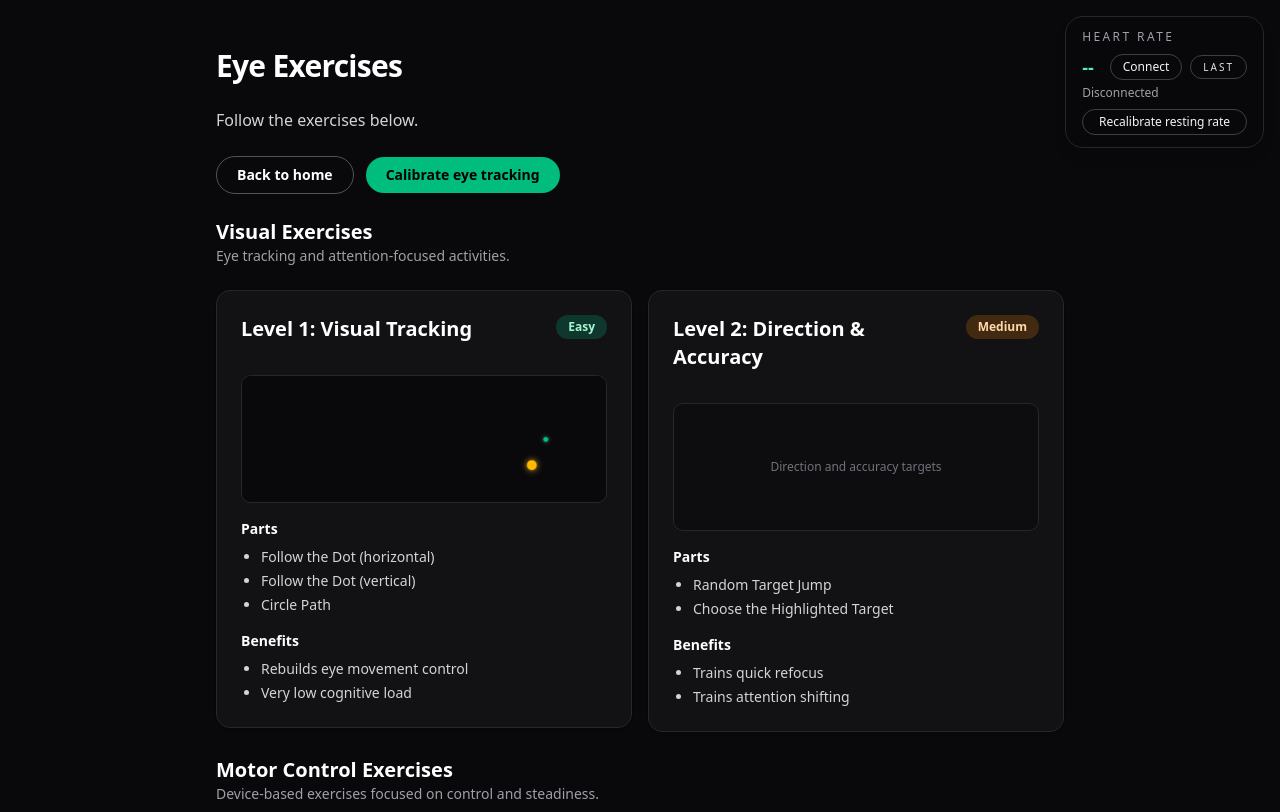
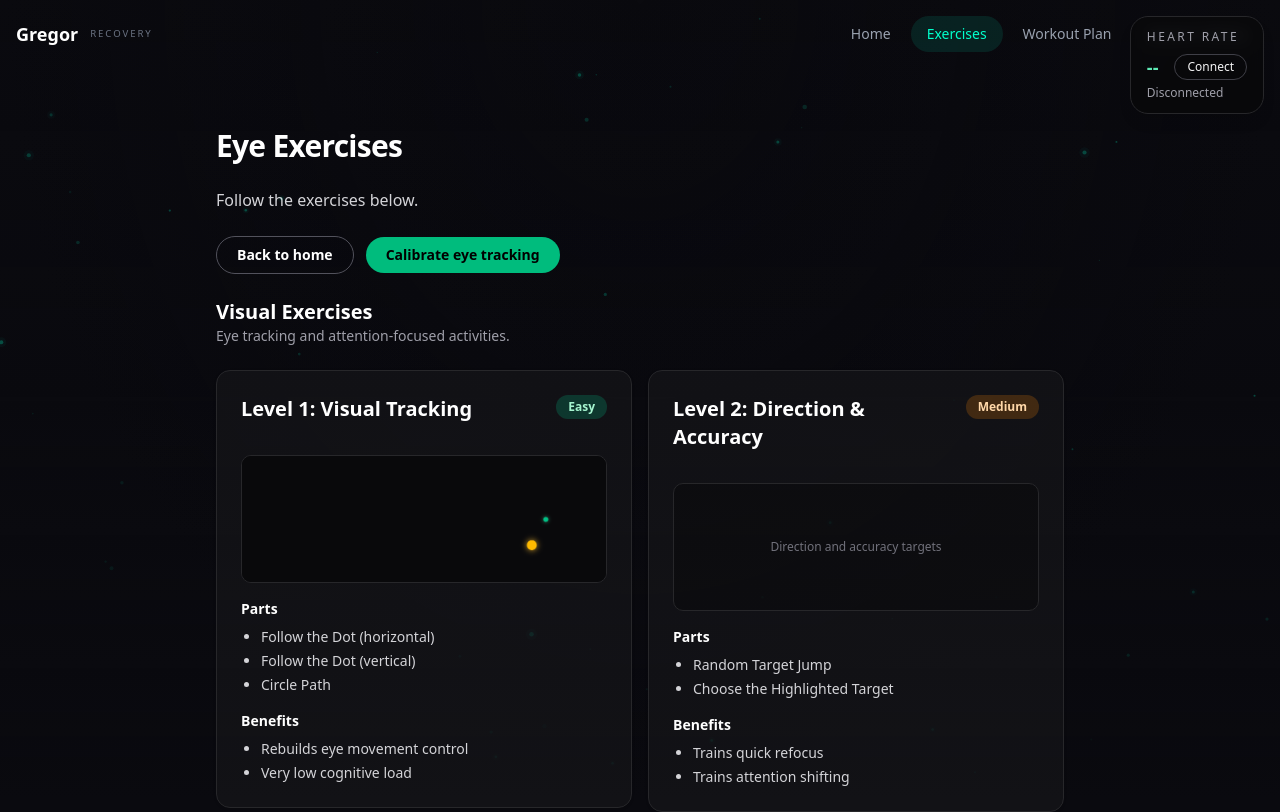
Before and after one commit to EricBalanecki/Telus-Hack-TBI-Gregor, a Next.js app in the folder frontend/: page /exercises in a window 1280 px wide. Shown: the top 812 px of the page. Built offline with nearby package versions, Linux system fonts and the light colour scheme.

Commit message:
new background

```diff
--- a/frontend/src/app/exercises/page.tsx
+++ b/frontend/src/app/exercises/page.tsx
@@ -59,7 +59,7 @@ export default function ExercisesPage() {
   ];
 
   return (
-    <div className="min-h-screen bg-zinc-950 text-white">
+    <div className="min-h-screen text-white">
       <main className="mx-auto flex min-h-screen w-full max-w-4xl flex-col gap-6 px-6 py-12 text-left">
         <h1 className="text-3xl font-semibold tracking-tight">Eye Exercises</h1>
         <p className="text-base text-zinc-300">Follow the exercises below.</p>
--- a/frontend/src/app/layout.tsx
+++ b/frontend/src/app/layout.tsx
@@ -1,7 +1,7 @@
 import type { Metadata } from "next";
 import { Geist, Geist_Mono } from "next/font/google";
 import "./globals.css";
-import HeartRateOverlay from "@/components/heart-rate-overlay";
+import AppShell from "@/components/app-shell";
 
 const geistSans = Geist({
 	variable: "--font-geist-sans",
@@ -28,8 +28,7 @@ export default function RootLayout({
       <body
         className={`${geistSans.variable} ${geistMono.variable} antialiased`}
       >
-        <HeartRateOverlay />
-				{children}
+        <AppShell>{children}</AppShell>
       </body>
     </html>
 	);
--- a/frontend/src/app/page.tsx
+++ b/frontend/src/app/page.tsx
@@ -2,7 +2,7 @@ import Link from "next/link";
 
 export default function Home() {
   return (
-    <div className="relative min-h-screen bg-zinc-950 text-white">
+    <div className="relative min-h-screen text-white">
       <main className="flex min-h-screen flex-col items-center justify-center gap-4 px-6 text-center">
         <h1 className="text-3xl font-semibold tracking-tight">Webgazer Home</h1>
         <p className="max-w-xl text-base text-zinc-300">
--- /dev/null
+++ b/frontend/src/components/app-navbar.tsx
@@ -0,0 +1,116 @@
+"use client";
+
+import Link from "next/link";
+import { usePathname } from "next/navigation";
+import { useEffect, useState } from "react";
+import { Menu, X } from "lucide-react";
+
+type NavLink = {
+  path: string;
+  label: string;
+  badge?: string;
+};
+
+const navLinks: NavLink[] = [
+  { path: "/", label: "Home" },
+  { path: "/exercises", label: "Exercises" },
+  { path: "/workout-plan", label: "Workout Plan" },
+  { path: "/progress", label: "Session History" },
+];
+
+export default function AppNavbar() {
+  const [isMenuOpen, setIsMenuOpen] = useState(false);
+  const [isScrolled, setIsScrolled] = useState(false);
+  const pathname = usePathname();
+
+  useEffect(() => {
+    const handleScroll = () => setIsScrolled(window.scrollY > 20);
+    window.addEventListener("scroll", handleScroll);
+    return () => window.removeEventListener("scroll", handleScroll);
+  }, []);
+
+  useEffect(() => {
+    setIsMenuOpen(false);
+    window.scrollTo(0, 0);
+  }, [pathname]);
+
+  const isActive = (path: string) => {
+    if (path === "/") return pathname === "/";
+    return pathname.startsWith(path);
+  };
+
+  return (
+    <header
+      className={`fixed left-0 right-0 top-0 z-50 transition-all duration-300 ${
+        isScrolled || isMenuOpen
+          ? "bg-[#0a0a0f]/90 backdrop-blur-xl border-b border-white/5"
+          : "bg-transparent"
+      }`}
+    >
+      <nav className="container mx-auto px-4 py-4">
+        <div className="flex items-center justify-between">
+          <Link href="/" className="flex items-center gap-3 group">
+            <span className="text-lg font-semibold text-white">
+              Gregor
+            </span>
+            <span className="hidden sm:inline-flex text-[0.6rem] uppercase tracking-[0.2em] text-gray-500">
+              Recovery
+            </span>
+          </Link>
+
+          <div className="hidden md:flex items-center gap-1">
+            {navLinks.map((link) => (
+              <Link
+                key={link.path}
+                href={link.path}
+                className={`relative px-4 py-2 rounded-full text-sm transition-all duration-200 ${
+                  isActive(link.path)
+                    ? "text-[#00ffcc] bg-[#00ffcc]/10"
+                    : "text-gray-400 hover:text-white hover:bg-white/5"
+                }`}
+              >
+                {link.label}
+                {link.badge && (
+                  <span className="absolute -top-1 -right-1 px-1.5 py-0.5 text-[0.6rem] font-bold uppercase tracking-wider bg-[#00ffcc] text-black rounded-full">
+                    {link.badge}
+                  </span>
+                )}
+              </Link>
+            ))}
+          </div>
+
+          <button
+            className="md:hidden p-2 rounded-full border border-white/10 bg-white/5 transition-colors hover:bg-white/10"
+            onClick={() => setIsMenuOpen((prev) => !prev)}
+            aria-label="Toggle navigation"
+          >
+            {isMenuOpen ? <X size={20} /> : <Menu size={20} />}
+          </button>
+        </div>
+
+        {isMenuOpen && (
+          <div className="md:hidden mt-4 pb-4 space-y-1 border-t border-white/5 pt-4">
+            {navLinks.map((link) => (
+              <Link
+                key={link.path}
+                href={link.path}
+                className={`flex items-center gap-2 py-3 px-4 rounded-xl text-sm transition-colors ${
+                  isActive(link.path)
+                    ? "text-[#00ffcc] bg-[#00ffcc]/10"
+                    : "text-gray-400 hover:text-white hover:bg-white/5"
+                }`}
+              >
+                {link.label}
+                {link.badge && (
+                  <span className="px-1.5 py-0.5 text-[0.6rem] font-bold uppercase tracking-wider bg-[#00ffcc] text-black rounded-full">
+                    {link.badge}
+                  </span>
+                )}
+              </Link>
+            ))}
+          </div>
+        )}
+      </nav>
+    </header>
+  );
+}
--- /dev/null
+++ b/frontend/src/components/app-shell.tsx
@@ -0,0 +1,37 @@
+"use client";
+
+import { ReactNode } from "react";
+import { usePathname } from "next/navigation";
+import AppNavbar from "@/components/app-navbar";
+import SpaceField from "@/components/space-field";
+import HeartRateOverlay from "@/components/heart-rate-overlay";
+
+type AppShellProps = {
+  children: ReactNode;
+};
+
+export default function AppShell({ children }: AppShellProps) {
+  const pathname = usePathname();
+  const showNavbar = !pathname.startsWith("/exercises/");
+
+  return (
+    <div
+      className={`min-h-screen text-white overflow-x-hidden ${
+        showNavbar ? "bg-[#0a0a0f]" : "bg-zinc-950"
+      }`}
+    >
+      {showNavbar && (
+        <>
+          <SpaceField />
+          <div className="pointer-events-none fixed inset-0 z-[1] bg-gradient-to-b from-[#0a0a0f]/30 via-transparent to-[#0a0a0f]/60" />
+          <div className="pointer-events-none fixed inset-0 z-[1] bg-[radial-gradient(ellipse_at_top,_transparent_0%,_rgba(10,10,15,0.4)_70%)]" />
+        </>
+      )}
+      {showNavbar && <AppNavbar />}
+      <main className={`relative z-10 ${showNavbar ? "pt-20" : ""}`}>
+        {children}
+      </main>
+      <HeartRateOverlay />
+    </div>
+  );
+}
--- a/frontend/src/components/heart-rate-overlay.tsx
+++ b/frontend/src/components/heart-rate-overlay.tsx
@@ -258,6 +258,9 @@ export default function HeartRateOverlay({
   }, [disconnect, lastDeviceName]);
 
   const startCalibration = useCallback(() => {
+    if (status !== "Connected") {
+      return;
+    }
     setRestingRate(null);
     restingRateRef.current = null;
     setShowBreakAlert(false);
@@ -294,7 +297,7 @@ export default function HeartRateOverlay({
         return prev - 1;
       });
     }, 1000);
-  }, []);
+  }, [status]);
 
   useEffect(() => {
     if (!enabled) {
@@ -400,13 +403,6 @@ export default function HeartRateOverlay({
             >
               {status === "Connected" ? "Reconnect" : "Connect"}
             </button>
-            <button
-              className="rounded-full border border-zinc-700 px-3 py-1 text-[10px] uppercase tracking-[0.2em] text-zinc-200 hover:border-emerald-400 hover:text-emerald-200"
-              onClick={reconnectLastDevice}
-              type="button"
-            >
-              Last
-            </button>
           </div>
         </div>
         <div className="mt-1 text-xs text-zinc-400">{status}</div>
@@ -420,7 +416,7 @@ export default function HeartRateOverlay({
             Last device: {lastDeviceName}
           </div>
         )}
-        {!isCalibrating && (
+        {!isCalibrating && status === "Connected" && (
           <button
             className="mt-2 w-full rounded-full border border-zinc-700 px-3 py-1 text-xs text-zinc-100 hover:border-emerald-400 hover:text-emerald-200"
             onClick={startCalibration}
--- /dev/null
+++ b/frontend/src/components/space-field.tsx
@@ -0,0 +1,151 @@
+"use client";
+
+import { useEffect, useRef } from "react";
+
+interface Particle {
+  x: number;
+  y: number;
+  baseX: number;
+  baseY: number;
+  size: number;
+  opacity: number;
+  speedX: number;
+  speedY: number;
+  phase: number;
+}
+
+export default function SpaceField() {
+  const canvasRef = useRef<HTMLCanvasElement>(null);
+  const mouseRef = useRef({ x: -1000, y: -1000 });
+  const particlesRef = useRef<Particle[]>([]);
+
+  useEffect(() => {
+    const canvas = canvasRef.current;
+    if (!canvas) {
+      return;
+    }
+
+    const ctx = canvas.getContext("2d");
+    if (!ctx) {
+      return;
+    }
+
+    let animationId: number;
+    let time = 0;
+
+    const resize = () => {
+      canvas.width = window.innerWidth;
+      canvas.height = window.innerHeight;
+      initParticles();
+    };
+
+    const initParticles = () => {
+      particlesRef.current = [];
+      const count = Math.floor((canvas.width * canvas.height) / 18000);
+
+      for (let i = 0; i < count; i += 1) {
+        const x = Math.random() * canvas.width;
+        const y = Math.random() * canvas.height;
+        particlesRef.current.push({
+          x,
+          y,
+          baseX: x,
+          baseY: y,
+          size: Math.random() * 1.8 + 0.5,
+          opacity: Math.random() * 0.35 + 0.1,
+          speedX: (Math.random() - 0.5) * 0.08,
+          speedY: (Math.random() - 0.5) * 0.06,
+          phase: Math.random() * Math.PI * 2,
+        });
+      }
+    };
+
+    const handleMouseMove = (event: MouseEvent) => {
+      mouseRef.current = { x: event.clientX, y: event.clientY };
+    };
+
+    const handleMouseLeave = () => {
+      mouseRef.current = { x: -1000, y: -1000 };
+    };
+
+    const animate = () => {
+      time += 0.01;
+      ctx.clearRect(0, 0, canvas.width, canvas.height);
+
+      const mouse = mouseRef.current;
+      const interactionRadius = 150;
+
+      for (const particle of particlesRef.current) {
+        particle.baseX += particle.speedX;
+        particle.baseY += particle.speedY;
+
+        if (particle.baseX < -20) particle.baseX = canvas.width + 20;
+        if (particle.baseX > canvas.width + 20) particle.baseX = -20;
+        if (particle.baseY < -20) particle.baseY = canvas.height + 20;
+        if (particle.baseY > canvas.height + 20) particle.baseY = -20;
+
+        const breathX = Math.sin(time + particle.phase) * 8;
+        const breathY = Math.cos(time * 0.7 + particle.phase) * 6;
+
+        let targetX = particle.baseX + breathX;
+        let targetY = particle.baseY + breathY;
+
+        const dx = targetX - mouse.x;
+        const dy = targetY - mouse.y;
+        const dist = Math.sqrt(dx * dx + dy * dy);
+
+        if (dist < interactionRadius && dist > 0) {
+          const force = (1 - dist / interactionRadius) * 30;
+          const angle = Math.atan2(dy, dx);
+          targetX += Math.cos(angle) * force;
+          targetY += Math.sin(angle) * force;
+        }
+
+        particle.x += (targetX - particle.x) * 0.08;
+        particle.y += (targetY - particle.y) * 0.08;
+
+        let drawOpacity = particle.opacity;
+        if (dist < interactionRadius * 1.5) {
+          const brightnessFactor =
+            1 + (1 - dist / (interactionRadius * 1.5)) * 0.8;
+          drawOpacity = Math.min(particle.opacity * brightnessFactor, 0.7);
+        }
+
+        ctx.beginPath();
+        ctx.arc(particle.x, particle.y, particle.size, 0, Math.PI * 2);
+        ctx.fillStyle = `rgba(0, 255, 204, ${drawOpacity})`;
+        ctx.fill();
+
+        if (particle.size > 1.2 && drawOpacity > 0.25) {
+          ctx.beginPath();
+          ctx.arc(particle.x, particle.y, particle.size * 2.5, 0, Math.PI * 2);
+          ctx.fillStyle = `rgba(0, 255, 204, ${drawOpacity * 0.15})`;
+          ctx.fill();
+        }
+      }
+
+      animationId = window.requestAnimationFrame(animate);
+    };
+
+    resize();
+    window.addEventListener("resize", resize);
+    window.addEventListener("mousemove", handleMouseMove);
+    document.addEventListener("mouseleave", handleMouseLeave);
+    animate();
+
+    return () => {
+      window.removeEventListener("resize", resize);
+      window.removeEventListener("mousemove", handleMouseMove);
+      document.removeEventListener("mouseleave", handleMouseLeave);
+      window.cancelAnimationFrame(animationId);
+    };
+  }, []);
+
+  return (
+    <canvas
+      ref={canvasRef}
+      className="fixed inset-0 pointer-events-none"
+      style={{ zIndex: 0 }}
+    />
+  );
+}
```
Lines whose indentation alone changed are shown as unchanged.
